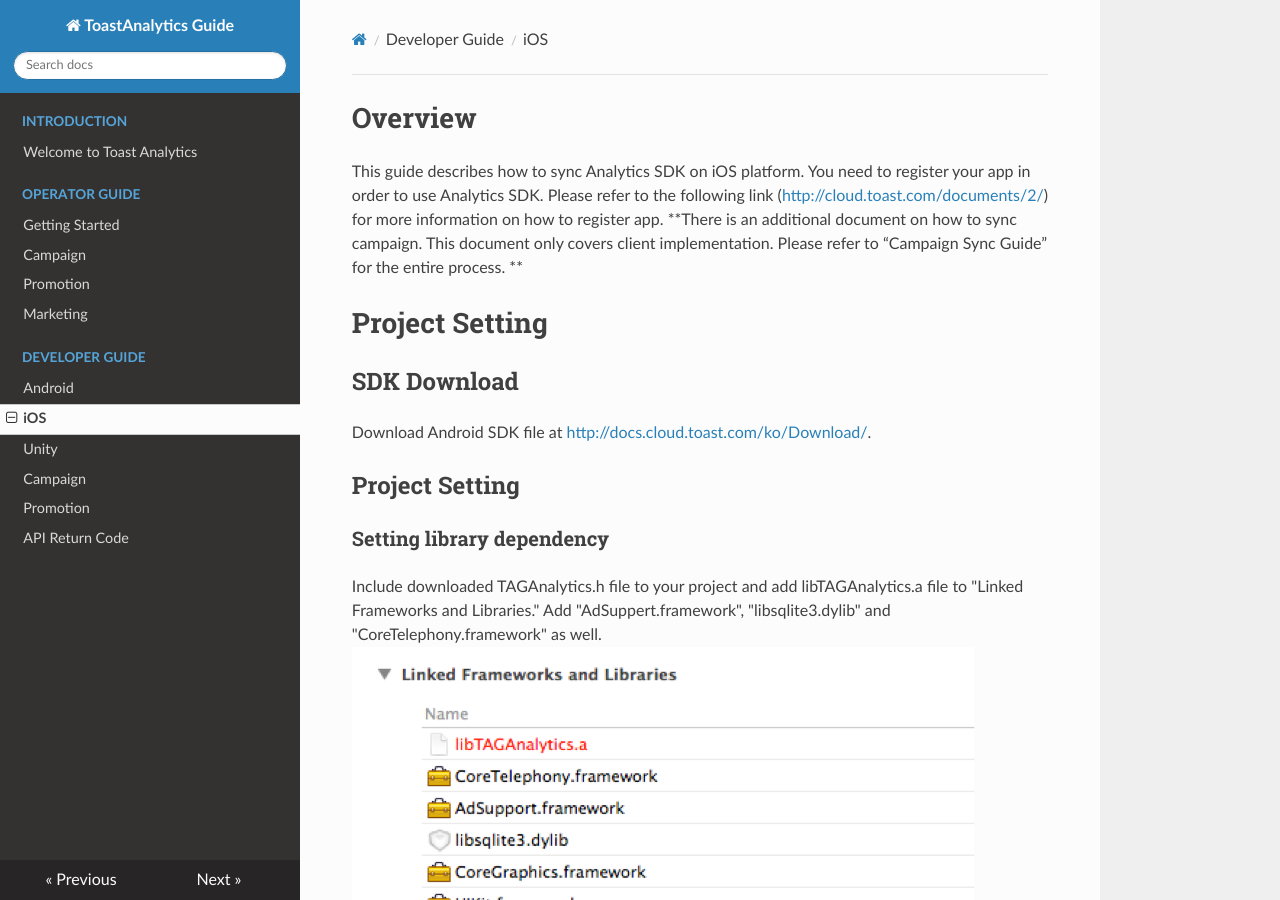
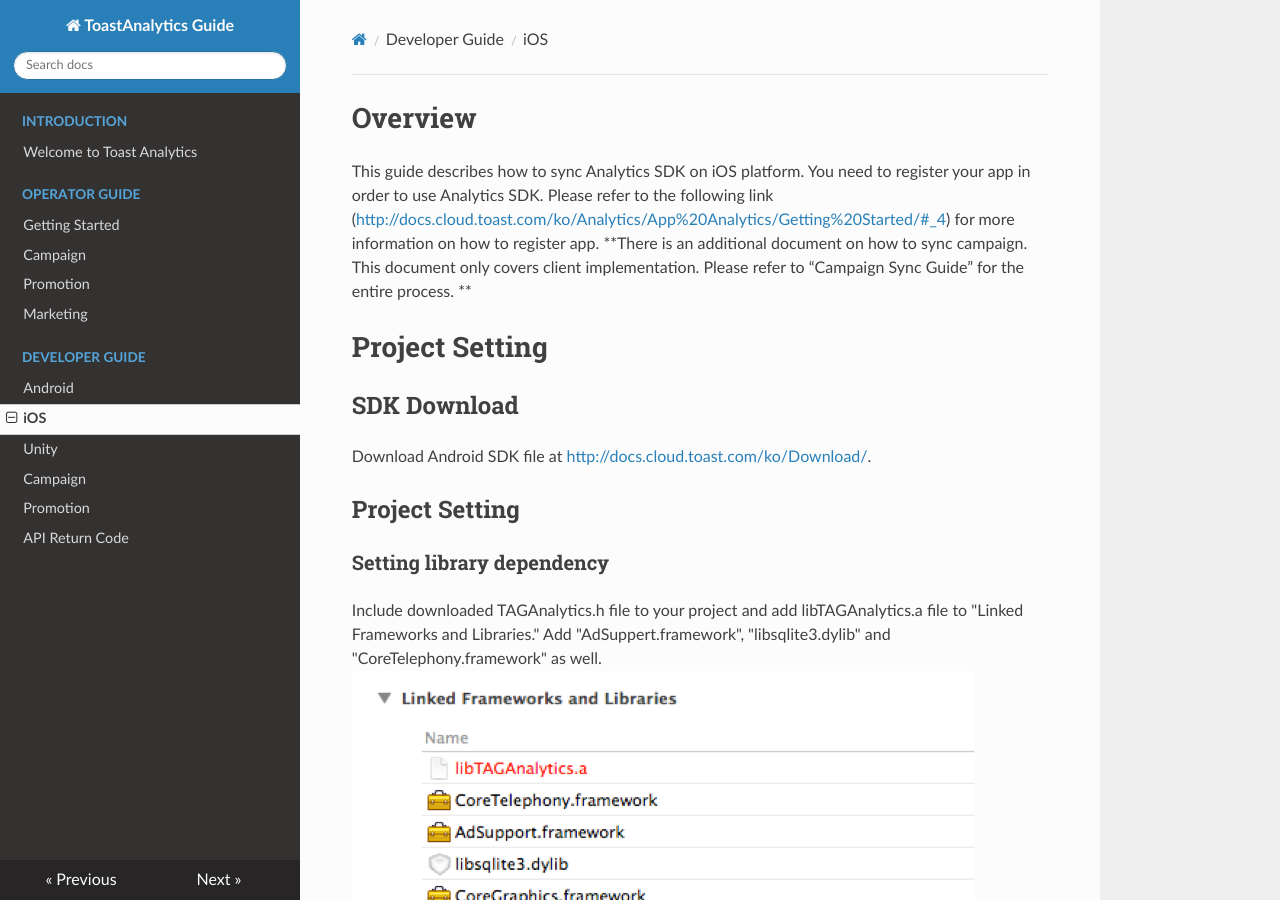
Before and after one commit to ToastAnalytics/ToastAnalytics_EN, an MkDocs documentation site: the page built from docs/Developer/5. iOS Developer Guide.md, in a window 1280 px wide and 900 px high. Built offline with MkDocs 1.6.1, drawn with Linux system fonts in a browser that asks for light colours; nearby versions of some CDN libraries; old or Windows-style settings are respelled for this version of MkDocs; part of the change alters nothing that is shown.

Commit message:
Update 5. iOS Developer Guide.md

```diff
--- a/docs/Developer/5. iOS Developer Guide.md
+++ b/docs/Developer/5. iOS Developer Guide.md
@@ -1,6 +1,6 @@
 # Overview
 
-This guide describes how to sync Analytics SDK on iOS platform. You need to register your app in order to use Analytics SDK. Please refer to the following link (<http://cloud.toast.com/documents/2/>) for more information on how to register app.
+This guide describes how to sync Analytics SDK on iOS platform. You need to register your app in order to use Analytics SDK. Please refer to the following link (<http://docs.cloud.toast.com/ko/Analytics/App%20Analytics/Getting%20Started/#_4>) for more information on how to register app.
 **There is an additional document on how to sync campaign. This document only covers client implementation. Please refer to “Campaign Sync Guide” for the entire process. **
 
 # Project Setting
```
